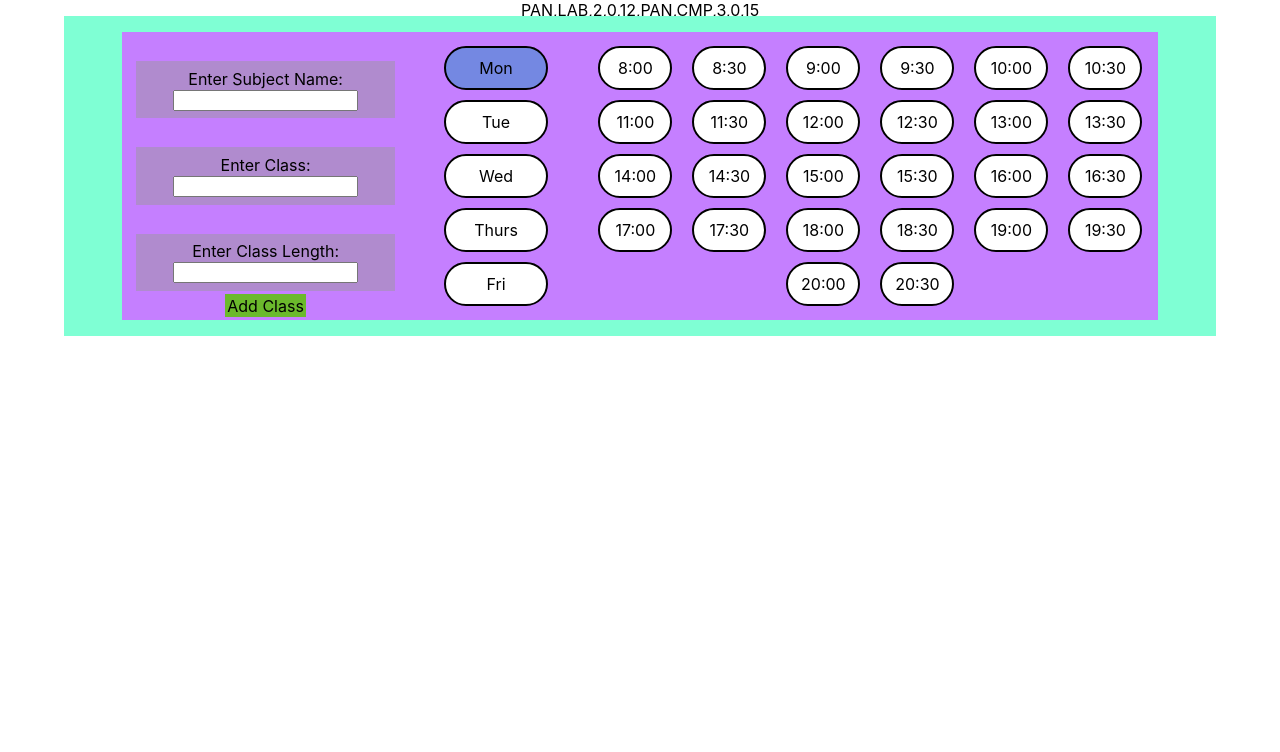
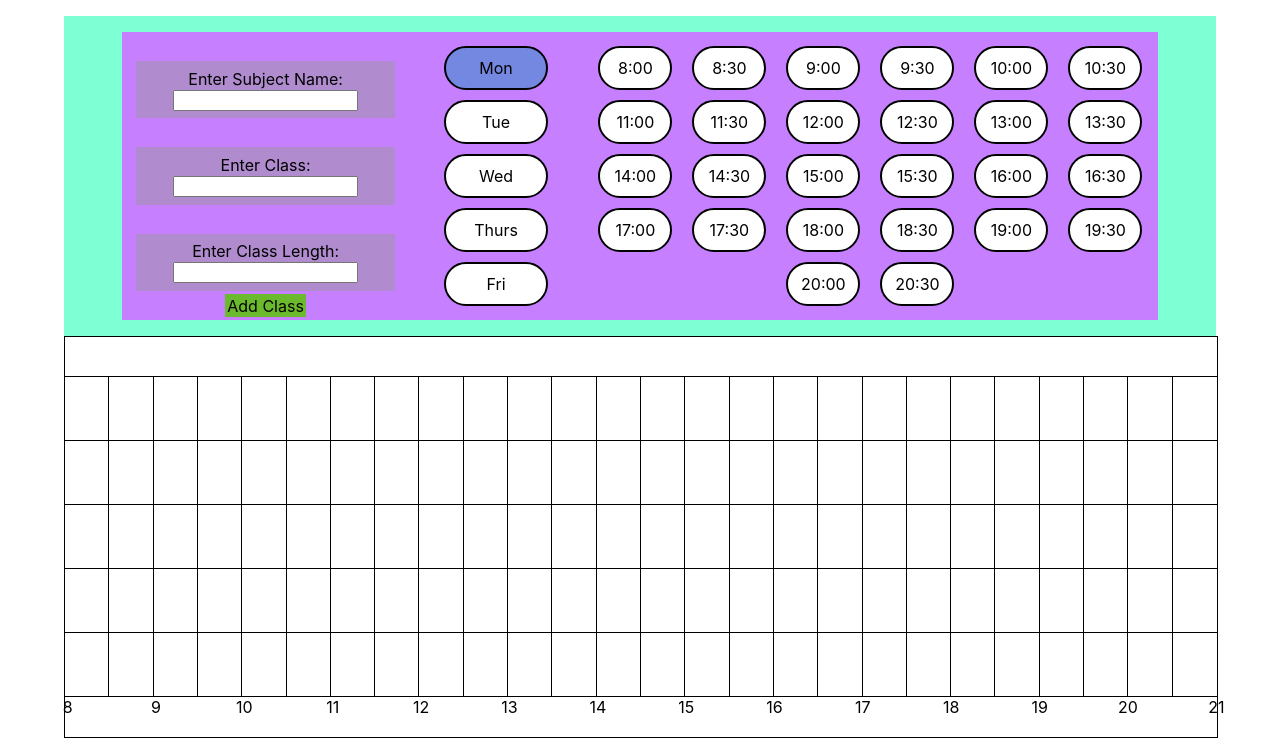
Before and after one commit to iamrorza/timetablevisual, a React (Create React App) app: page / in a window 1280 px wide. Shown: the top 752 px of the page. Built offline with nearby package versions, Linux system fonts and the light colour scheme; the HTML template or start-up script is replaced by a standard one.

Commit message:
Created Timetable Outline

```diff
--- a/src/App.css
+++ b/src/App.css
@@ -123,3 +123,37 @@
   width:100px;
   border: 2px black solid;
 }
+.timetableMain{
+  position: absolute;
+  top:42%;
+  height: 50%;
+  left:5%;
+  width:90%;
+  background-color: rgb(255, 35, 200);
+}
+.dayrow{
+  position: absolute;
+  top:10%;
+  height: 18%;
+  left:0%;
+  width:100%;
+  background-color: rgb(255, 255, 255);
+}
+.dayChooser{
+  position: absolute;
+  top:0%;
+  height: 10%;
+  left:0%;
+  width:100%;
+  border:1px black solid;
+  background-color: rgb(255, 255, 255);
+}
+.hournames{
+  position: absolute;
+  top:90%;
+  height: 10%;
+  left:0%;
+  width:100%;
+  border:1px black solid;
+  background-color: rgb(255, 255, 255);
+}
--- a/src/App.js
+++ b/src/App.js
@@ -4,7 +4,7 @@ import MainWebsite from './input.js'
 import './App.css';
 import Timetable from './timetable/timetable.js';
 import Block from './timetable/block.js';
-import BestResults from './timetable/bestresults.js';
+import TimetableVisual from './timetableVisual/timetableVisual.js';
 
 function App() {
 
@@ -18,7 +18,7 @@ function App() {
   return (
     <div className="App">
       <MainWebsite />
-      <Thing text ={tt.bestResults} />
+      <TimetableVisual results={tt.results} />
     </div>
   );
 }
@@ -40,9 +40,5 @@ function Thing(props){
   )
 }
 
-function TimetableVisual(props){
-  return (
-    <div class="timetable"></div>
-  )
-}
+
 export default App;
--- a/src/timetable/bestresults.js
+++ b/src/timetable/bestresults.js
@@ -4,12 +4,9 @@ class BestResults{
         this.best = [];
     }
     add(record){
-
         this.best.push(record)
         if(this.best.length>1)this.sort();
-        console.log(this.best)
-
-        //if(this.best.length > this.maxsize)this.best.pop(this.best.length-1)
+        if(this.best.length > this.maxsize)this.best.pop(this.best.length-1)
     }
     sort(){
         var temp = [];
--- /dev/null
+++ b/src/timetableVisual/timetableVisual.js
@@ -0,0 +1,92 @@
+import React from 'react'
+
+function TimetableVisual(props){
+    let rowArray=[];
+    for(var i = 0; i < 5; ++i){
+        rowArray.push(<DayRow key={i} day={i} />)
+    }
+    let lineArray = []
+    for(var i = 0; i < 25; ++i){
+        lineArray.push(<Line key={i} halfHour={i} />)
+    }
+
+    return (
+      <div class="timetableMain">
+
+          <DayChooser />
+          {rowArray}
+          {lineArray}
+          <HourNames />
+
+      </div>
+    )
+}
+function DayChooser(props){
+    return(
+        <div class="dayChooser">
+
+        </div>
+    )
+}
+function Line(props){
+    console.log(props.key)
+    const style ={
+        "position": "absolute",
+        "top": "10%",
+        "height": "80%",
+        "left": (props.halfHour*(100/26)).toString().concat("%"),
+        "width":(100/26).toString().concat("%"),
+        "backgroundColor":" rgba(255, 255, 255,0)",
+        "borderStyle":"none solid none none",
+        "borderWidth":"1px",
+
+    }
+    return(
+        <div style={style}>
+
+        </div>
+    )
+}
+function HourNames(props){
+    let hourArray=[];
+    for(var i = 0; i < 14; ++i){
+        hourArray.push(<Hour key={i} hour={8+i} />)
+    }
+    return(
+        <div class="hournames">
+            {hourArray}
+        </div>
+    )
+}
+function Hour(props){
+    const style ={
+        "position": "absolute",
+        "left": ((props.hour-8.1)*7.67).toString().concat("%"),
+        "height": "50%",
+        "top":"0%",
+        "width":"2%",
+    }
+    return(
+        <div style={style}>
+            {props.hour}
+        </div>
+    )
+}
+function DayRow(props){
+
+    const style ={
+        "position": "absolute",
+        "top": (props.day*16 + 10).toString().concat("%"),
+        "height": "16%",
+        "left":"0%",
+        "width":"100%",
+        "backgroundColor":" rgb(255, 255, 255)",
+        "border":"1px solid black"
+    }
+    return(
+        <div style={style}>
+
+        </div>
+    )
+}
+export default TimetableVisual;
```
